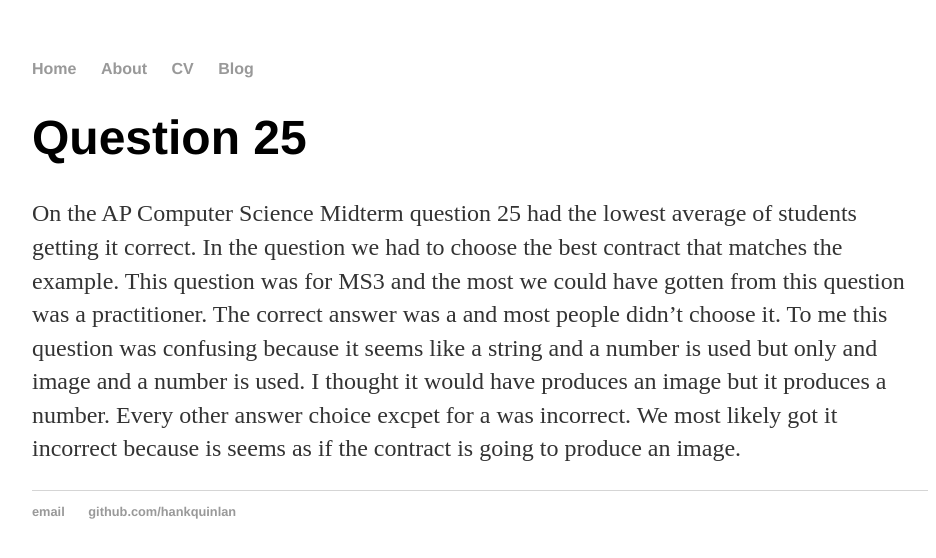
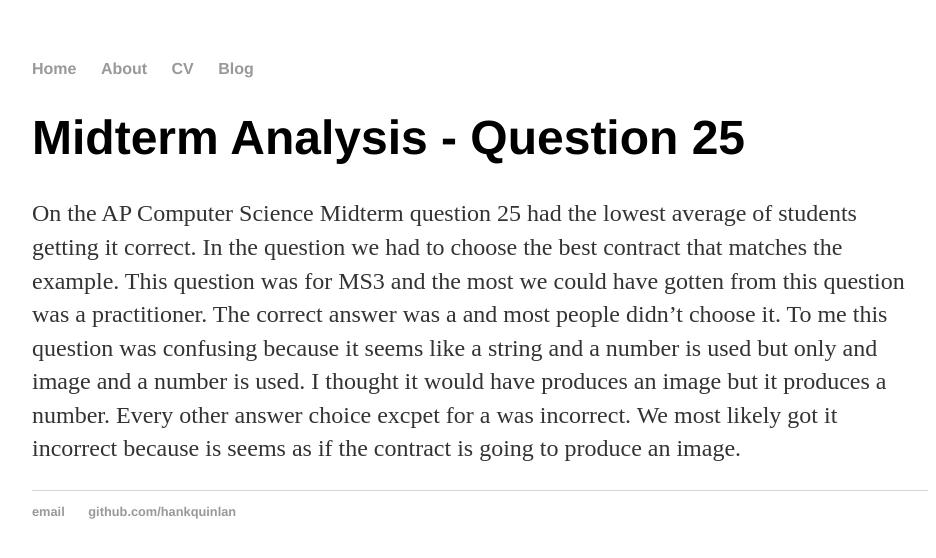
Before and after one commit to kedwinm8662/kedwinm8662.github.io, a Jekyll site: the page built from _posts/2018-11-29-kedwin-post8-site-launched.md, in a window 1280 px wide. Shown: the top 558 px of the page, without its empty margins (160-1096 px from the left). Built offline with Jekyll 4.4.1, drawn with Linux system fonts in a browser that asks for light colours.

Commit message:
Update 2018-11-29-kedwin-post8-site-launched.md

```diff
--- a/_posts/2018-11-29-kedwin-post8-site-launched.md
+++ b/_posts/2018-11-29-kedwin-post8-site-launched.md
@@ -4,5 +4,5 @@ title: Kedwin Morel, Reflection
 date: 2018-11-29
 ---
 
-<h1> Question 25 </h1>
+<h1> Midterm Analysis - Question 25 </h1>
   On the AP Computer Science Midterm question 25 had the lowest average of students getting it correct. In the question we had to choose the best contract that matches the example. This question was for MS3 and the most we could have gotten from this question was a practitioner. The correct answer was a and most people didn't choose it. To me this question was confusing because it seems like a string and a number is used but only and image and a number is used. I thought it would have produces an image but it produces a number. Every other answer choice excpet for a was incorrect. We most likely got it incorrect because is seems as if the contract is going to produce an image.
```
